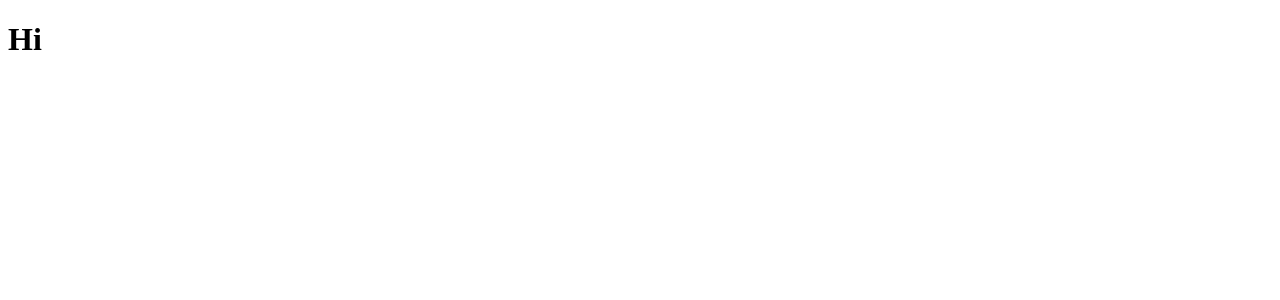
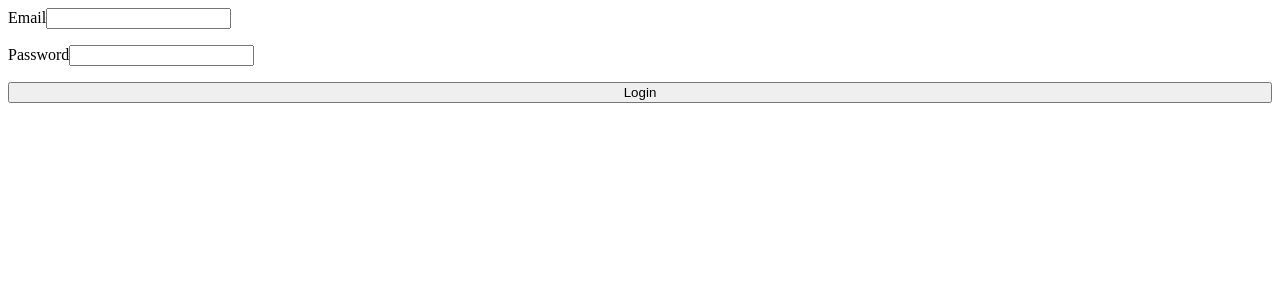
Before and after one commit to EthanAmato/Personal-Finance-Tracker, a React (Vite) app in the folder client/: page /login in a window 1280 px wide. Shown: the top 300 px of the page. Built offline with nearby package versions, Linux system fonts and the light colour scheme.

Commit message:
added some auth services

```diff
--- a/client/package.json
+++ b/client/package.json
@@ -12,6 +12,7 @@
   },
   "dependencies": {
     "@apollo/client": "^3.7.9",
+    "axios": "^1.3.4",
     "bootstrap": "^5.2.3",
     "dotenv": "^16.0.3",
     "graphql": "^16.6.0",
--- a/client/src/Components/App.tsx
+++ b/client/src/Components/App.tsx
@@ -4,7 +4,8 @@ import { InMemoryCache, ApolloProvider, HttpLink, from } from "@apollo/client"
 import { ErrorResponse } from '@apollo/client/link/error';
 import { ApolloClient } from '@apollo/client';
 import { onError } from '@apollo/client/link/error';
-import { Route, Routes } from 'react-router-dom';
+import { Outlet, Route, Routes } from 'react-router-dom';
+import Login from './Login';
 
 //function that tells program what to do if there are any errors
 const errorLink = onError(({ graphQLErrors, networkError }: ErrorResponse) => {
@@ -34,13 +35,12 @@ function App() {
     <ApolloProvider client={client}>
       <Routes>
         {/* <Layout /> */}
-        <Route path="/" element={<h1>Hi</h1>}>
-
+        <Route path="/" element={<Outlet/>}>
           {/* Home Page */}
           <Route index element={<h1>Hi</h1>} />
 
           {/* Login */}
-          <Route path='/login' element={<h1>Hi</h1>} />
+          <Route path='login' element={<Login/>} />
 
           {/* Registration */}
           <Route path='/register' element={<h1>Hi</h1>} />
--- /dev/null
+++ b/client/src/Components/Login/index.tsx
@@ -0,0 +1,22 @@
+
+
+function Login() {
+
+
+
+    return (
+        <form style={{ display: 'flex', flexDirection: 'column', rowGap: '1em' }}>
+            <div>
+                <label htmlFor="email">Email</label>
+                <input id="email" />
+            </div>
+            <div>
+                <label htmlFor="password">Password</label>
+                <input id="password" />
+            </div>
+            <button>Login</button>
+        </form>
+    );
+}
+
+export default Login;
--- a/client/src/GraphQL/Mutations/CREATE_USER.ts
+++ b/client/src/GraphQL/Mutations/CREATE_USER.ts
@@ -2,7 +2,7 @@ import { gql } from '@apollo/client';
 
 //essentially a graphql query that is formatted properly
 export const CREATE_USER_MUTATION = gql`
-mutation createUser($name: String! $email: String! $password: String! $balance: Float) {
+mutation createUser($name: String! $email: String! $password: String! $balance: String) {
         createUser(
             name: $name
             email: $email
```
Also changed, not shown: client/src/services/auth-header.tsx (added, +13 -0 lines), client/src/services/auth.service.tsx (added, +44 -0 lines), client/src/Components/Register/style.scss (added), client/src/services/user.service.tsx (added), 1 other file (tests, documents, lock files or other folders).
